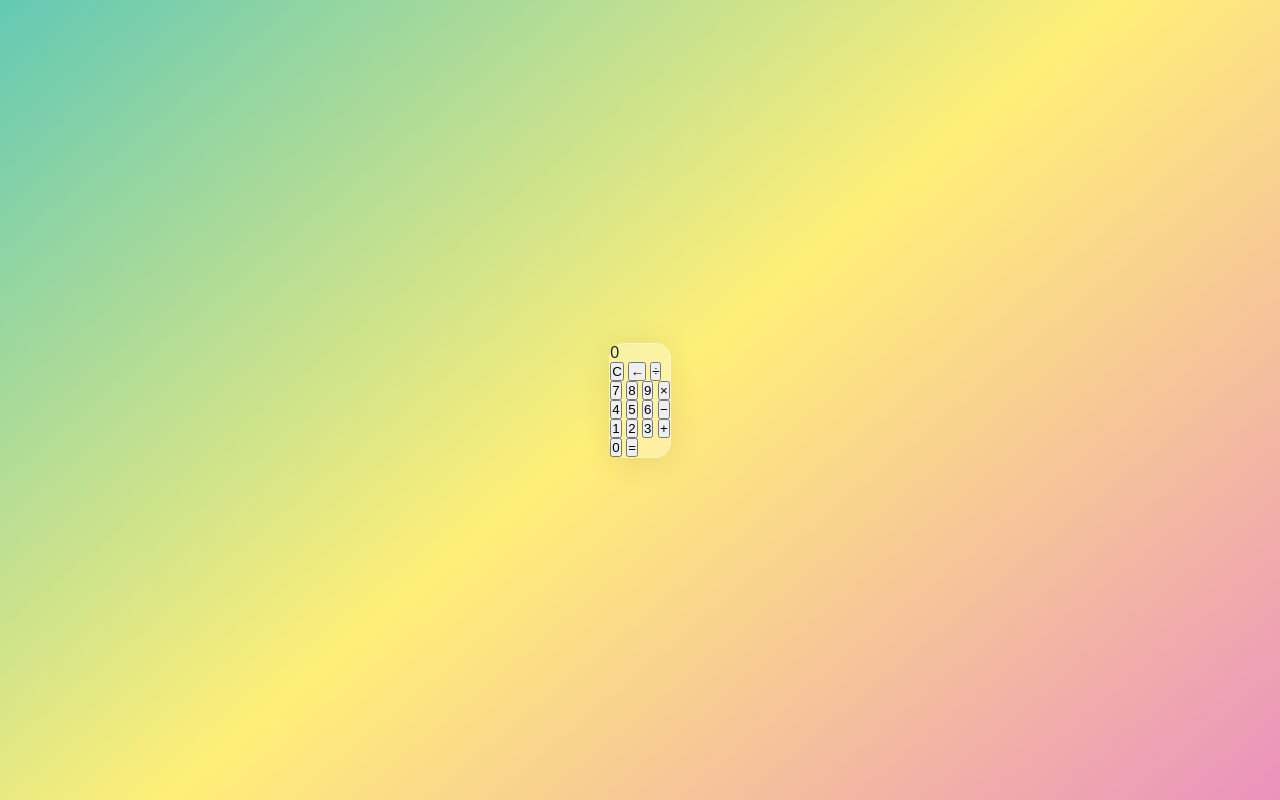
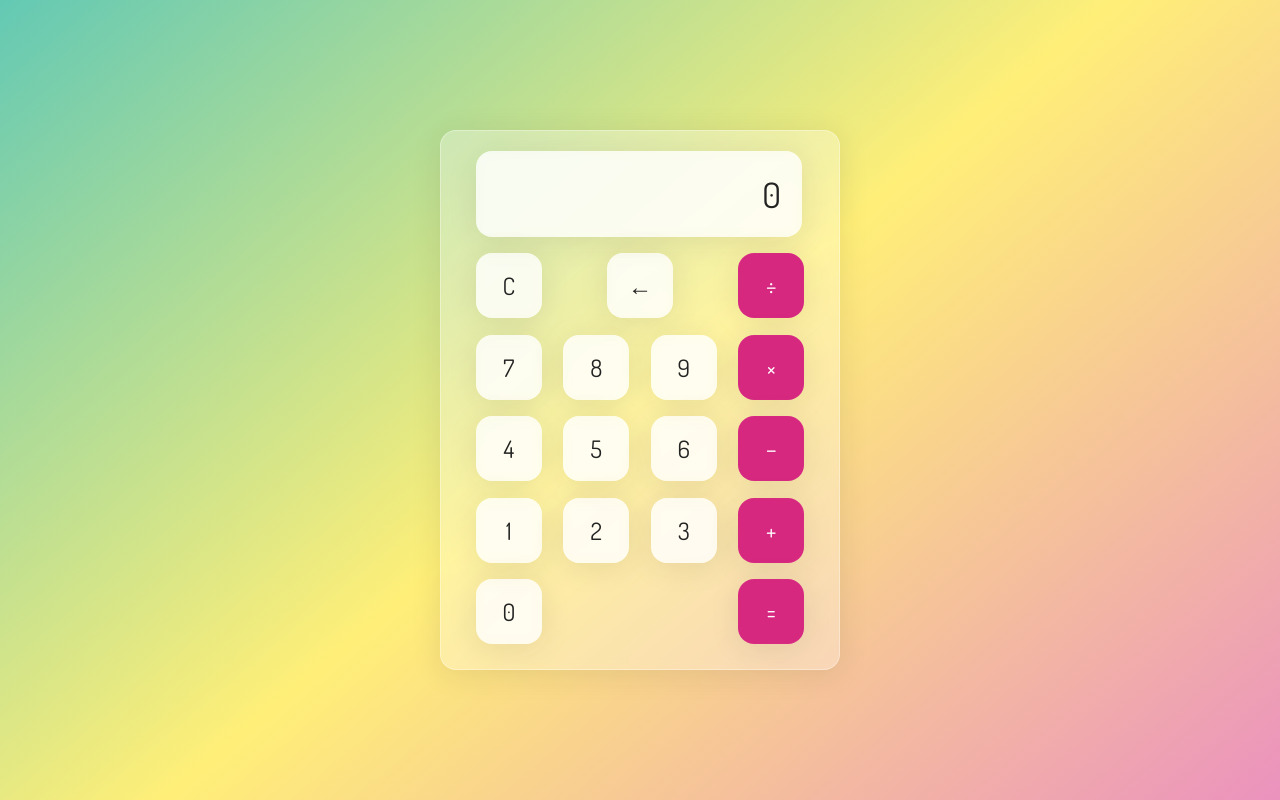
Before and after one commit to all4nitrous/calculator-project, a plain HTML site: page index.html in a window 1280 px wide. Drawn offline with Linux system fonts and the light colour scheme.

Commit message:
Spaced out buttons for calc

```diff
--- a/index.html
+++ b/index.html
@@ -6,6 +6,9 @@
     <meta name="viewport" content="width=device-width, initial-scale=1.0">
     <link rel="stylesheet" href="style.css">
     <title>Calculator with glassmorphism</title>
+    <link rel="preconnect" href="https://fonts.googleapis.com">
+    <link rel="preconnect" href="https://fonts.gstatic.com" crossorigin>
+    <link href="https://fonts.googleapis.com/css2?family=Dosis&display=swap" rel="stylesheet">
 </head>
 <body>
 
--- a/style.css
+++ b/style.css
@@ -25,8 +25,6 @@
 .wrapper {
     backdrop-filter: blur(5.5px);
     -webkit-backdrop-filter: blur(5.5px);
-    background: rgba( 255, 255, 255, 0.75);
-    border: 1px solid rgba( 255, 255, 255, 0.01);
     border-radius: 16px;
     box-shadow: 0 4px 30px rgba( 35, 35, 35, 0.1);
     color: #232323;
@@ -34,5 +32,58 @@
     -webkit-backdrop-filter: blur(4px);
     background: rgba( 255, 255, 255, 0.30);
     border: 1px solid rgba( 255, 255, 255, 0.34);
-    flex-basis: 400px,
+    flex-basis: 400px;
+    height: 540px;
+    padding: 20px 35px;
 }
+
+.screen {
+    backdrop-filter: blur(5.5px);
+    -webkit-backdrop-filter: blur(5.5px);
+    background: rgba(255, 255, 255, 0.75);
+    border: 1px solid rgba( 255, 255, 255, 0.01);
+    border-radius: 16px;
+    box-shadow: 0 4px 30px rgba(35, 35, 35, 0.1);
+    color:#232323;
+    font-size: 35px;
+    overflow: auto;
+    padding: 20px;
+    text-align: right;
+    width: 326px;
+}
+
+.calc-button-row{
+    display: flex;
+    justify-content: space-between;
+    margin: 5% 0;
+}
+
+.calc-button{
+    backdrop-filter: blur(5.5px);
+    -webkit-backdrop-filter: blur(5.5);
+    background: rgba( 255, 255, 255, 0.75);
+    border:1px solid rgba( 255, 255, 255, 0.01);
+    border-radius: 16px;
+    box-shadow: 0 4px 30px rgba( 35, 35, 35, 0.1);
+    flex-basis: 20%;
+    font-family: inherit;
+    font-size: 24px;
+    height: 65px;
+    color:#232323;
+}
+
+.calc-button:last-child{
+    backdrop-filter: blur(5.5px);
+    -webkit-backdrop-filter: blur(5.5);
+    background: rgba( 255, 255, 255, 0.75);
+    border:1px solid rgba( 255, 255, 255, 0.01);
+    border-radius: 16px;
+    box-shadow: 0 4px 30px rgba( 35, 35, 35, 0.1);
+    color:#fff;
+    background: #d72880;
+}
+
+.calc-button:last-child:hover {
+    background-color: inherit;
+    color: inherit;
+}
```
